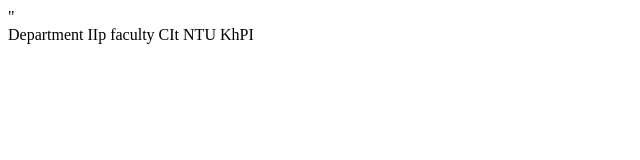
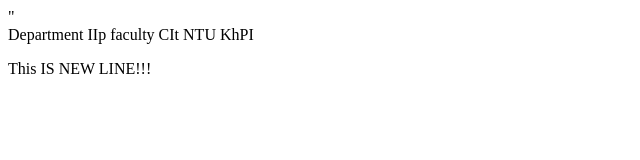
Before and after one commit to GhostWarroir/work-repository, a plain HTML site: page index.html in a window 1280 px wide. Shown: the whole page, without its empty margins (0-640 px from the left). Drawn offline with Linux system fonts and the light colour scheme.

Commit message:
Added new line
new tag and content

```diff
--- a/index.html
+++ b/index.html
@@ -10,5 +10,6 @@
 faculty CIt
 NTU KhPI
 </div>
+  <p>This IS NEW LINE!!!</p>
 </body>
 </html>
```
